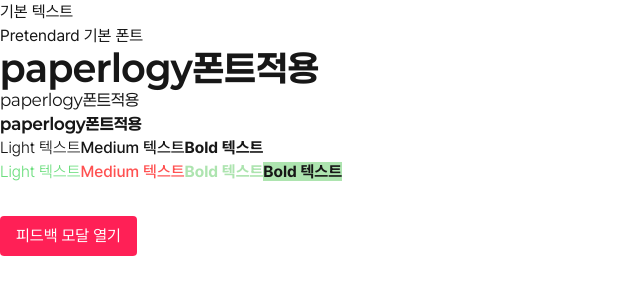
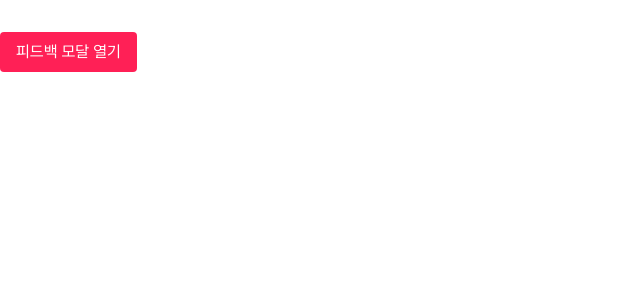
Before and after one commit to namgi2386/portfolio-site, a Next.js app in the folder portfolio-project/: page / in a window 1280 px wide. Shown: the top 300 px of the page, without its empty margins (0-640 px from the left). Built offline with nearby package versions, Linux system fonts and the light colour scheme; a web font is replaced by a local one.

Commit message:
Modify: test page 수정

```diff
--- a/portfolio-project/src/app/page.tsx
+++ b/portfolio-project/src/app/page.tsx
@@ -3,29 +3,6 @@
 export default function Home() {
   return (
     <>
-      <div>
-        {/* // 기본 폰트 (Pretendard) - 자동 적용 */}
-        <p>기본 텍스트</p>
-        {/* // font-sans로 기본 폰트 명시적 적용 */}
-        <p className="font-sans">Pretendard 기본 폰트</p>
-        {/* // Paperlogy 폰트 사용 */}
-        <h1 className="font-paperlogy text-4xl font-bold">paperlogy폰트적용</h1>
-        <p className="font-paperlogy">paperlogy폰트적용</p>
-        <p className="font-paperlogy font-bold">paperlogy폰트적용</p>
-        {/* // Gmarket Sans 폰트 사용 */}
-        <div className="font-gmarket">
-          <span className="font-light">Light 텍스트</span>
-          <span className="font-medium">Medium 텍스트</span>
-          <span className="font-bold">Bold 텍스트</span>
-        </div>
-        {/* 색상 적용 테스트 */}
-        <div className="font-gmarket">
-          <span className="font-light text-green-01">Light 텍스트</span>
-          <span className="font-medium text-rose-01">Medium 텍스트</span>
-          <span className="font-bold text-green-02">Bold 텍스트</span>
-          <span className="font-bold bg-green-02">Bold 텍스트</span>
-        </div>
-      </div>
       <div className="mt-8">
         <Link href="/feedback" className="bg-rose-500 text-white px-4 py-2 rounded hover:bg-rose-600 inline-block">
           피드백 모달 열기
--- a/portfolio-project/src/app/test/page.tsx
+++ b/portfolio-project/src/app/test/page.tsx
@@ -1,5 +1,6 @@
 'use client';
 
+import axios from 'axios';
 import { useState, useEffect } from 'react';
 
 interface Message {
@@ -17,11 +18,10 @@
   // 메시지 목록 불러오기
   const fetchMessages = async () => {
     try {
-      const response = await fetch('/api/test-messages');
-      const data = await response.json();
+      const response = await axios.get('/api/test-messages');
 
-      if (data.status === 'success') {
-        setMessages(data.data);
+      if (response.data.status === 'success') {
+        setMessages(response.data.data);
       } else {
         setError('Failed to fetch messages');
       }
@@ -49,15 +49,11 @@
     setError('');
 
     try {
-      const response = await fetch('/api/test-messages', {
-        method: 'POST',
-        headers: {
-          'Content-Type': 'application/json',
-        },
-        body: JSON.stringify({ content }),
+      const response = await axios.post('/api/test-messages', {
+        content,
       });
 
-      const data = await response.json();
+      const data = await response.data;
 
       if (data.status === 'success') {
         setContent('');
@@ -75,6 +71,29 @@
 
   return (
     <div className="max-w-2xl mx-auto p-8">
+      <div>
+        {/* // 기본 폰트 (Pretendard) - 자동 적용 */}
+        <p>기본 텍스트</p>
+        {/* // font-sans로 기본 폰트 명시적 적용 */}
+        <p className="font-sans">Pretendard 기본 폰트</p>
+        {/* // Paperlogy 폰트 사용 */}
+        <h1 className="font-paperlogy text-4xl font-bold">paperlogy폰트적용</h1>
+        <p className="font-paperlogy">paperlogy폰트적용</p>
+        <p className="font-paperlogy font-bold">paperlogy폰트적용</p>
+        {/* // Gmarket Sans 폰트 사용 */}
+        <div className="font-gmarket">
+          <span className="font-light">Light 텍스트</span>
+          <span className="font-medium">Medium 텍스트</span>
+          <span className="font-bold">Bold 텍스트</span>
+        </div>
+        {/* 색상 적용 테스트 */}
+        <div className="font-gmarket">
+          <span className="font-light text-green-01">Light 텍스트</span>
+          <span className="font-medium text-rose-01">Medium 텍스트</span>
+          <span className="font-bold text-green-02">Bold 텍스트</span>
+          <span className="font-bold bg-green-02">Bold 텍스트</span>
+        </div>
+      </div>
       <h1 className="text-3xl font-bold mb-8">Supabase Connection Test</h1>
 
       {/* 에러 메시지 */}
```
Also changed, not shown: 1 other file (tests, documents, lock files or other folders).
